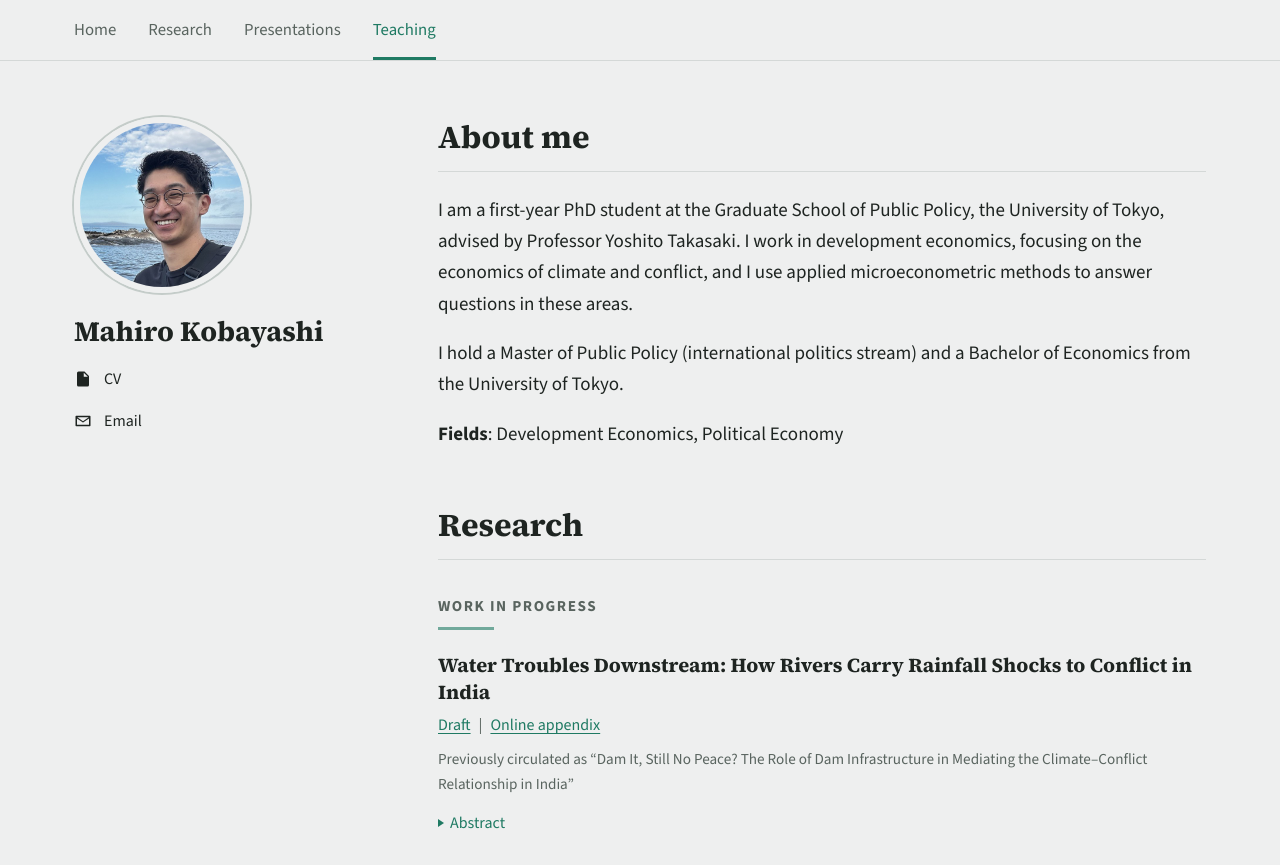
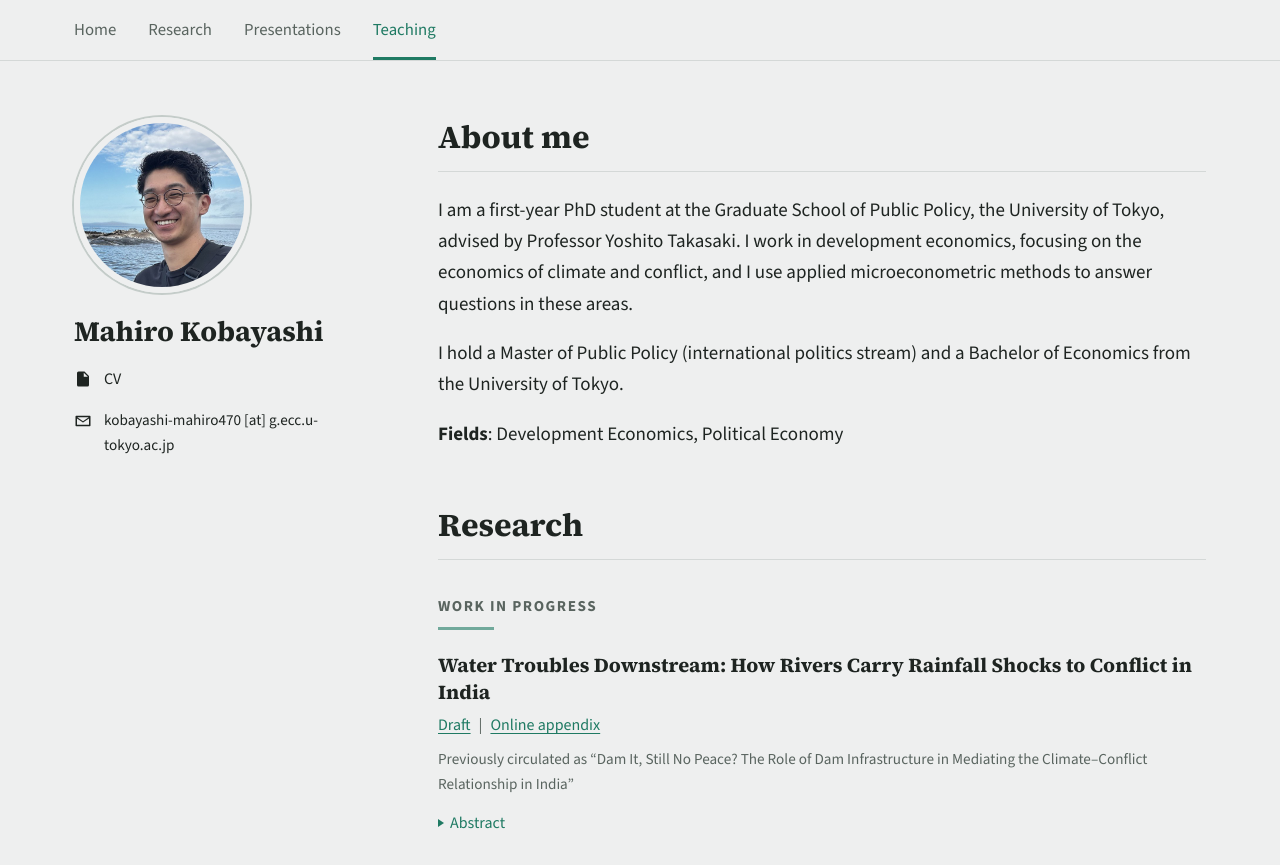
Before and after one commit to mahirokobayashi0202-dev/mahirokobayashi0202-dev.github.io, a plain HTML site: page index.html in a window 1280 px wide. Shown: the top 865 px of the page. Drawn offline with nearby package versions, Linux system fonts and the light colour scheme.

Commit message:
Show email as plain text with [at]
Co-Authored-By: Claude Opus 5.5 <noreply@anthropic.com>
Claude-Session: https://claude.ai/code/session_01BgSSqnAty4ina2zxcawkGW

```diff
--- a/index.html
+++ b/index.html
@@ -109,6 +109,14 @@
     font-size: 1rem;
   }
   .sidebar li a:hover { color: var(--accent); text-decoration: none; }
+  .sidebar .email {
+    display: inline-flex;
+    align-items: flex-start;
+    gap: 12px;
+    font-size: 0.95rem;
+    overflow-wrap: anywhere;
+  }
+  .sidebar .email svg { margin-top: 4px; }
   .sidebar svg { width: 18px; height: 18px; fill: currentColor; flex-shrink: 0; }
 
   /* Main column */
@@ -228,7 +236,7 @@
     <h1>Mahiro Kobayashi</h1>
     <ul>
       <li><a href="/papers/cv.pdf"><svg viewBox="0 0 24 24" aria-hidden="true"><path d="M6 2h8l6 6v12a2 2 0 0 1-2 2H6a2 2 0 0 1-2-2V4a2 2 0 0 1 2-2zm7 1.5V9h5.5L13 3.5zM7 13h2.2c1.2 0 2 .7 2 1.8s-.8 1.8-2 1.8H8.3V18H7v-5zm1.3 1.1v1.4h.8c.5 0 .8-.3.8-.7s-.3-.7-.8-.7h-.8zM12 13h1.8c1.5 0 2.5 1 2.5 2.5S15.3 18 13.8 18H12v-5zm1.3 1.1v2.8h.5c.8 0 1.2-.5 1.2-1.4s-.4-1.4-1.2-1.4h-.5zM17 13h3v1.1h-1.7v.9h1.5v1.1h-1.5V18H17v-5z"/></svg>CV</a></li>
-      <li><a href="mailto:kobayashi-mahiro470@g.ecc.u-tokyo.ac.jp"><svg viewBox="0 0 24 24" aria-hidden="true"><path d="M3 5h18a1 1 0 0 1 1 1v12a1 1 0 0 1-1 1H3a1 1 0 0 1-1-1V6a1 1 0 0 1 1-1zm1.4 2L12 12.2 19.6 7H4.4zM20 8.6l-7.4 5.1a1 1 0 0 1-1.2 0L4 8.6V17h16V8.6z"/></svg>Email</a></li>
+      <li><span class="email"><svg viewBox="0 0 24 24" aria-hidden="true"><path d="M3 5h18a1 1 0 0 1 1 1v12a1 1 0 0 1-1 1H3a1 1 0 0 1-1-1V6a1 1 0 0 1 1-1zm1.4 2L12 12.2 19.6 7H4.4zM20 8.6l-7.4 5.1a1 1 0 0 1-1.2 0L4 8.6V17h16V8.6z"/></svg>kobayashi-mahiro470 [at] g.ecc.u-tokyo.ac.jp</span></li>
     </ul>
   </aside>
 
```
